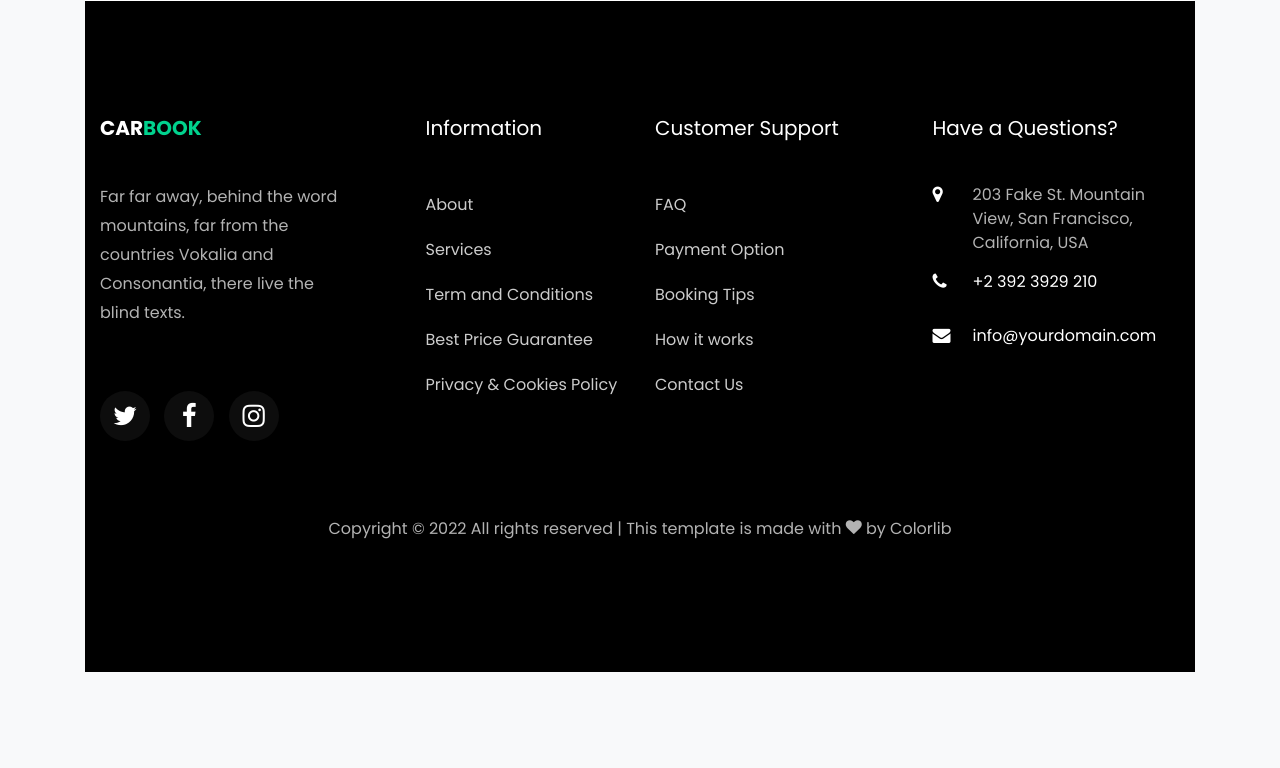
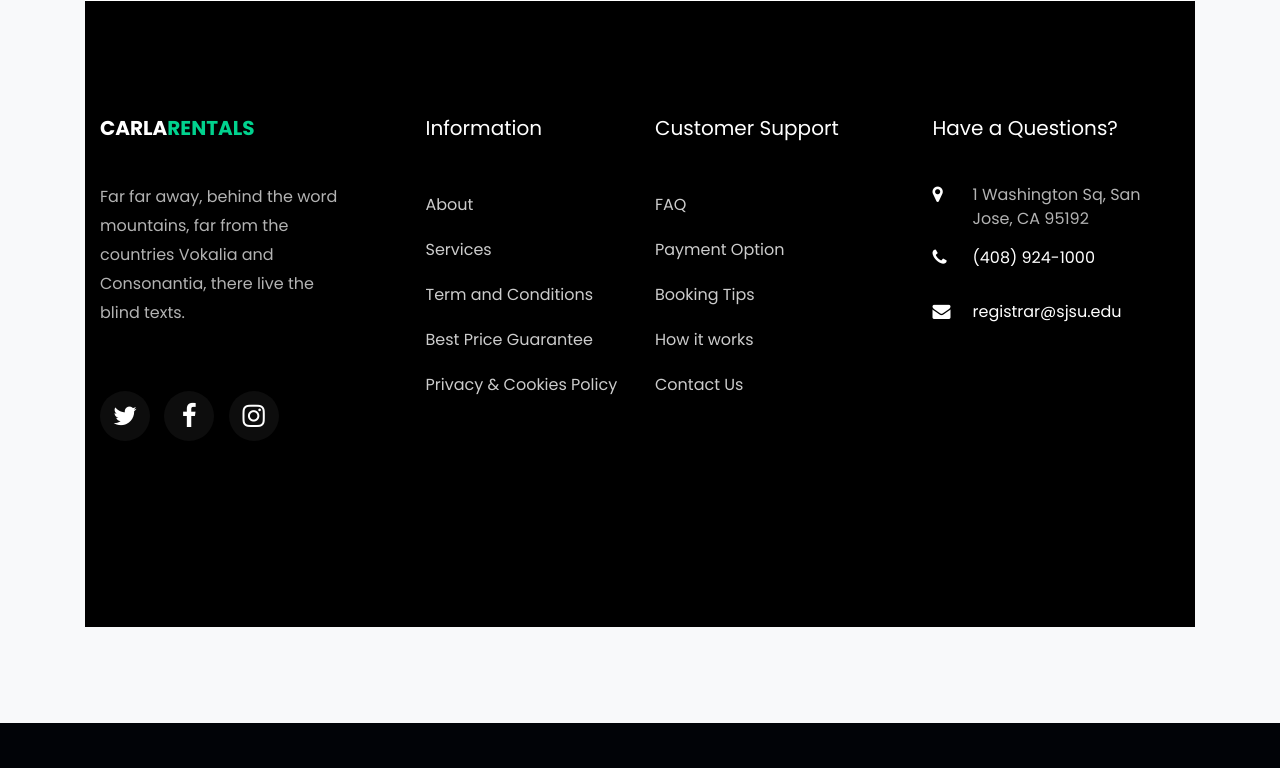
Before and after one commit to pallav2798/281-carla, a Django app: page /car/car-asset in a window 1280 px wide. Shown: the part 1375-2143 px from the top of the page. After the commit the page ends 2098 px from the top, so only its background shows below. Run offline with Django 4.2, Linux system fonts and the light colour scheme; some libraries are stand-ins or nearby versions; some web fonts are replaced.

Commit message:
footer changes

```diff
--- a/carla_rentals/templates/webapp/base.html
+++ b/carla_rentals/templates/webapp/base.html
@@ -82,7 +82,7 @@
 		<div class="row mb-5">
 			<div class="col-md">
 				<div class="ftco-footer-widget mb-4">
-					<h2 class="ftco-heading-2"><a href="#" class="logo">Car<span>book</span></a></h2>
+					<h2 class="ftco-heading-2"><a href="#" class="logo">CARLA<span>RENTALS</span></a></h2>
 					<p>Far far away, behind the word mountains, far from the countries Vokalia and Consonantia, there
 						live the blind texts.</p>
 					<ul class="ftco-footer-social list-unstyled float-md-left float-lft mt-5">
@@ -121,12 +121,10 @@
 					<h2 class="ftco-heading-2">Have a Questions?</h2>
 					<div class="block-23 mb-3">
 						<ul>
-							<li><span class="icon icon-map-marker"></span><span class="text">203 Fake St. Mountain View,
-									San Francisco, California, USA</span></li>
-							<li><a href="#"><span class="icon icon-phone"></span><span class="text">+2 392 3929
-										210</span></a></li>
+							<li><span class="icon icon-map-marker"></span><span class="text">1 Washington Sq, San Jose, CA 95192</span></li>
+							<li><a href="#"><span class="icon icon-phone"></span><span class="text">(408) 924-1000</span></a></li>
 							<li><a href="#"><span class="icon icon-envelope"></span><span
-										class="text">info@yourdomain.com</span></a></li>
+										class="text">registrar@sjsu.edu</span></a></li>
 						</ul>
 					</div>
 				</div>
@@ -135,14 +133,7 @@
 		<div class="row">
 			<div class="col-md-12 text-center">
 
-				<p>
-					<!-- Link back to Colorlib can't be removed. Template is licensed under CC BY 3.0. -->
-					Copyright &copy;
-					<script>document.write(new Date().getFullYear());</script> All rights reserved | This template is
-					made with <i class="icon-heart color-danger" aria-hidden="true"></i> by <a
-						href="https://colorlib.com" target="_blank">Colorlib</a>
-					<!-- Link back to Colorlib can't be removed. Template is licensed under CC BY 3.0. -->
-				</p>
+
 			</div>
 		</div>
 	</div>
```
